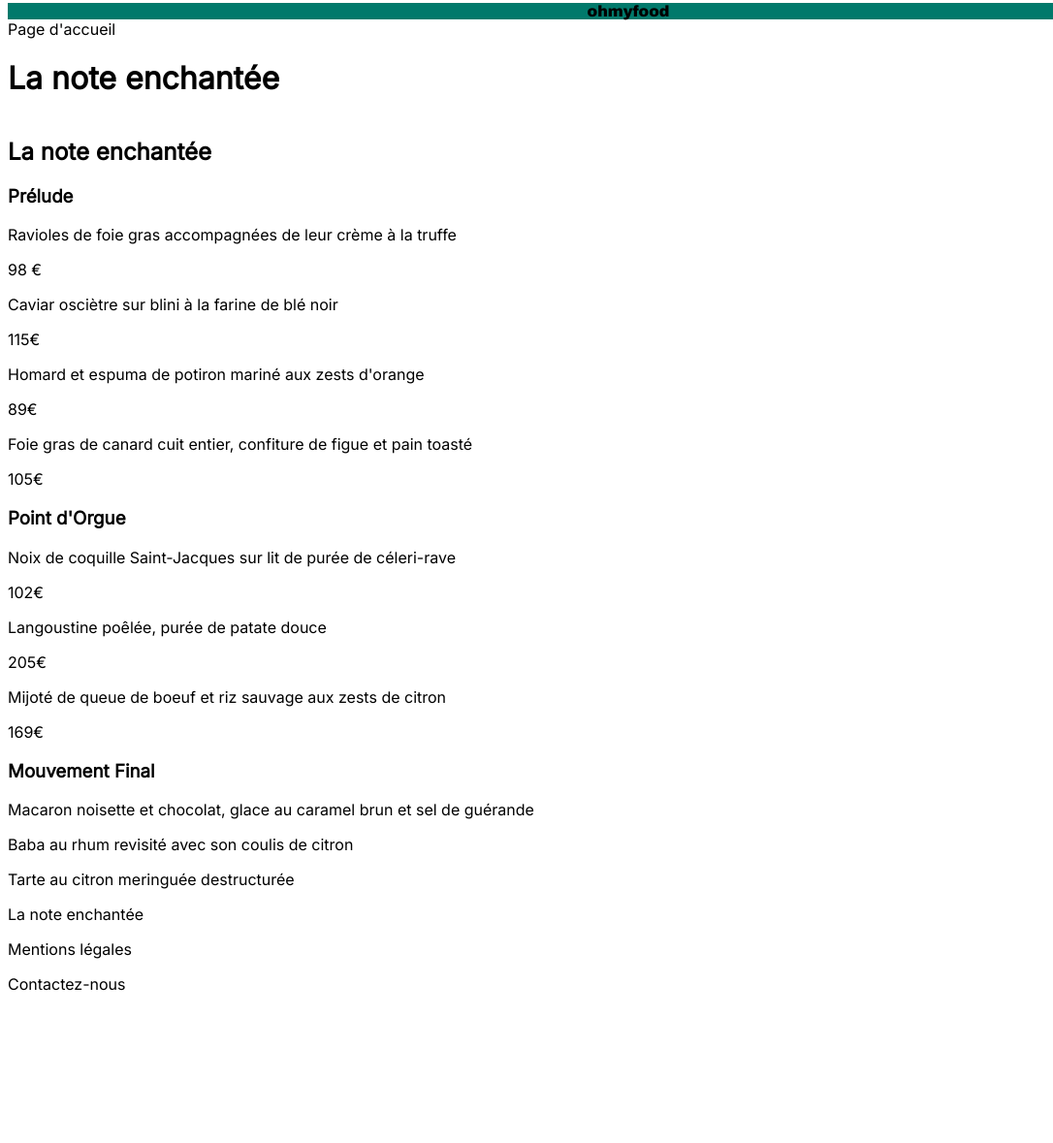
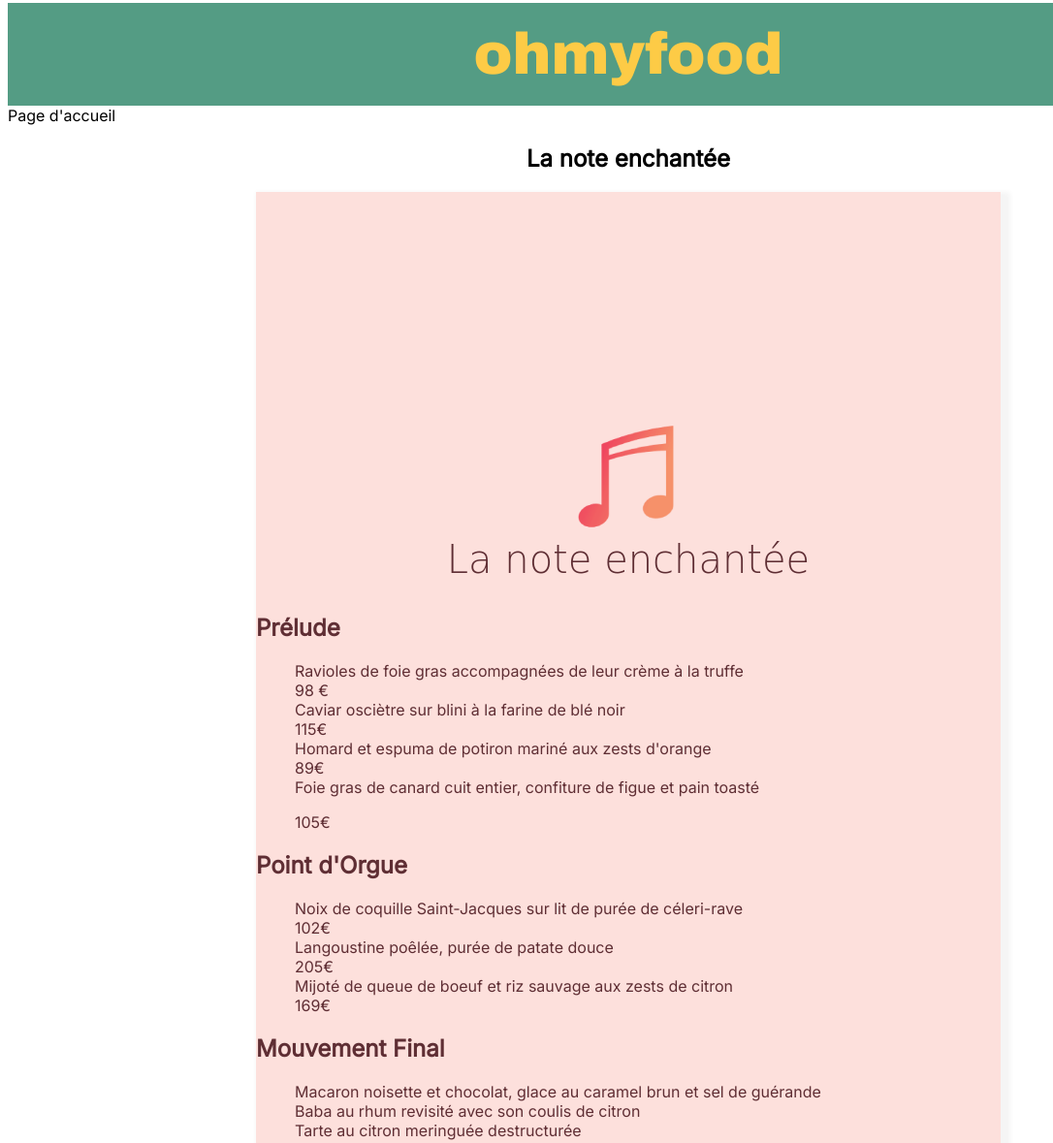
Before and after one commit to mtardif45/Projet3, a plain HTML site: page menu1.html in a window 1280 px wide. Shown: the part 5-1184 px from the top of the page at 97% size, without its empty margins (0-1086 px from the left). Before the commit the page ends 1054 px from the top, so only its background shows below. Drawn offline with nearby package versions, Linux system fonts and the light colour scheme; files that its build step writes are made by us from their sources; a web font is replaced by a local one.

Commit message:
avancees en sass page accueil et page menu 1

```diff
--- a/menu1.html
+++ b/menu1.html
@@ -4,7 +4,7 @@
 <head>
   <meta charset="utf-8" />
   <meta name="viewport" content="width=device-width, initial-scale=1" />
-  <link rel="stylesheet" href="style.css">
+  <link rel="stylesheet" href="./sass/main.min.css">
   <script src="https://kit.fontawesome.com/91da31eed1.js" crossorigin="anonymous"></script>
   <link href="https://fonts.googleapis.com/css2?family=Inter&display=swap" rel="stylesheet">
   <link href="https://fonts.googleapis.com/css2?family=Archivo+Black&display=swap" rel="stylesheet">
@@ -16,74 +16,80 @@
 
 <body>
   <header>
-    <div id="name"> ohmyfood </div>
+    <div class="name"> ohmyfood </div>
   </header>
 
-  <a href="./index.html" >
-  Page d'accueil </a>
+  <a href="./index.html"> Page d'accueil </a>
 
-  <h1>La note enchantée </h1>
-  <div class="main1">
-    <h2>La note enchantée </h2>
-    <h3 class="subtitle"> <span> Prélude </span></h3>
-    <div class="menu">
-      <div class="plats">
-        <p>Ravioles de foie gras accompagnées de leur crème à la truffe</p>
-      </div>
-      <div class="prix">
-        <p> 98 € </p>
-      </div>
-      <div class="plats">
-        <p>Caviar osciètre sur blini à la farine de blé noir</p>
-      </div>
-      <div class="prix"> 115€ </div>
-      <div class="plats">
-        <p>Homard et espuma de potiron mariné aux zests d'orange</p>
-      </div>
-      <div class="prix"> 89€</div>
-      <div class="plats">
-        <p>Foie gras de canard cuit entier, confiture de figue et pain toasté</p>
-      </div>
-      <div class="prix">105€</div>
+  <main>
+    <section class="note--header">
+      <h1>La note enchantée </h1>
+    </section>
+
+    <section class="note-menu">
+      <img class="note__logo" src="./images/note-image.png"/>
+      <h1 class="note__title">La note enchantée </h1>
+      <h2 class="note__subtitle"> Prélude </h2>
+
+        <ul class="note__starter">
+          <li class="plats">Ravioles de foie gras accompagnées de leur crème à la truffe
+        </li>
+        <li class="prix"> 98 € </li>
+
+        <li class="plats">Caviar osciètre sur blini à la farine de blé noir</li>
+        <li class="prix"> 115€ </li>
+
+        <li class="plats">Homard et espuma de potiron mariné aux zests d'orange
+        </li>
+        <li class="prix"> 89€</li>
+
+        <li class="plats">
+          Foie gras de canard cuit entier, confiture de figue et pain toasté</p>
+        </li>
+        <li class="prix">105€</li>
+      </ul>
+
+
+      <h2 class="note__subtitle">Point d'Orgue</h2>
+      <ul class="note__dish">
+        <li class="plats">Noix de coquille Saint-Jacques sur lit de purée de céleri-rave</li>
+        <li class="prix"> 102€</li>
+        <li class="plats"> Langoustine poêlée, purée de patate douce
+        </li>
+        <li class="prix">205€</li>
+        <li class="plats">
+          Mijoté de queue de boeuf et riz sauvage aux zests de citron
+        </li>
+        <li class="prix">169€</li>
+      </ul>
+
+      <h2 class="note__subtitle">Mouvement Final</h2>
+      <ul class="note__dessert">
+        <li class="plats">
+          Macaron noisette et chocolat, glace au caramel brun et sel de guérande
+        </li>
+        <li class="plats">
+          Baba au rhum revisité avec son coulis de citron
+        </li>
+        <li class="plats">
+          Tarte au citron meringuée destructurée
+        </li>
+      </ul>
+
+      <div class="note__final">
+        <img src="./images/note-image.png"/>
+        <h1 class="note">La note enchantée</h1>
     </div>
 
-    <h3 class="subtitle"><span>Point d'Orgue</span></h3>
-    <div class="menu">
-      <div class="plats">
-        <p>Noix de coquille Saint-Jacques sur lit de purée de céleri-rave</p>
-      </div>
-      <div class="prix"> 102€</div>
-      <div class="plats">
-        <p>Langoustine poêlée, purée de patate douce</p>
-      </div>
-      <div class="prix">205€</div>
-      <div class="plats">
-        <p>Mijoté de queue de boeuf et riz sauvage aux zests de citron</p>
-      </div>
-      <div class="prix">169€</div>
-    </div>
+    </section>
+  </main>
 
-    <h3 class="subtitle"><span>Mouvement Final</span></h3>
-    <div class="menu">
-      <div class="plats">
-        <p>Macaron noisette et chocolat, glace au caramel brun et sel de guérande</p>
-      </div>
-      <div class="plats">
-        <p>Baba au rhum revisité avec son coulis de citron</p>
-      </div>
-      <div class="plats">
-        <p>Tarte au citron meringuée destructurée</p>
-      </div>
-    </div>
-
-    <div class="menufin">La note enchantée</div>
-
-    </div>
-
-    <footer>
-      <p class="mentions"><a href="mentions.html" title="Mentions"> Mentions légales</a></p>
-      <p class="contact"><a href="contact.html" title="Contact"> Contactez-nous </a></p>
-    </footer>
+  <footer>
+    <nav class="nav">
+      <p class="nav__link"> <a href="./mentions.html" title="Mentions"> Mentions légales</a></p>
+      <p class="nav__link"> <a href="mailto: contact@ohmyfood.com" title="Contact"> Contactez-nous </a></p>
+    </nav>
+  </footer>
 
 </body>
 
--- a/sass/main.scss
+++ b/sass/main.scss
@@ -4,25 +4,14 @@ body {
   flex-direction: column;
   font-family: 'Inter', Verdana, sans-serif;
 }
+
+@import "./utils/mixins.scss";
+@import "./utils/variables.scss";
+
 //nom du restaurant - maintenu à chaque page
-$primary-color: #00796B;
-$secondary-color: #FFC400;
-$bg-note: #ecac9b;
-$bg-chic: #fff5fe;
-$color-note: #5f2e34;
-$bg-delice: #dde4f4;
-$bg-palette:#edf8e7;
-$lightgreen: #0B9920;
-$shadow-color: #F5F5F5;
-$font-style: 'Archivo Black', Verdana, sans-serif;
-
-@mixin menu-shadow {
-  box-shadow: 5px 5px 5px 5px $shadow-color;
-}
-
 header {
   background-color: $primary-color;
-  font-family: $font-style;
+  font-family: $primary-font;
   text-align: center;
 
   .name {
@@ -44,19 +33,47 @@ header {
     height: 400px;
     margin: 30px;
     @include menu-shadow;
-
-    &__note {
-      color: $color-note;
-      font: 'Caveat', cursive, Verdana;
-      background: $bg-note;
-      height: 100%;
   }
 }
+
+a {
+text-decoration: none;
+color:inherit;
 }
+
+// menu 1 //
+.menu-prev__note {
+  @include menu1-layout;
+  height: 100%;
+  margin: auto;
+  font-size: 30px;
+  text-align: center;
+}
+
+img {
+  width: 70px;
+  height: 70px;
+  padding-top: 30%;
+}
+
+.h2--menu-note {
+  @include note-titlestyle;
+}
+
+.h1--menu-note {
+  font-family: $secondary-font-note;
+  }
+
+// menu 2 //
 
 .menu-prev__chic {
   background: $bg-chic;
   height: 100%;
+  .h2--menu-chic {
+    font-family: 'Croissant One', cursive;
+  .h1--menu-chic {
+    font-family: 'Roboto Slab', serif, Verdana;}
+  }
 }
 
 .menu-prev__delice {
@@ -68,37 +85,58 @@ header {
   height: 100%;
 }
 
-a {
-text-decoration: none;
-color:inherit;
-}
-
-//partie prochainement
+//partie prochainement //
 .comingsoon {
   background-color: $primary-color;
   border-radius: 10px;
   width: 30%;
   margin: 0 auto;
   text-align: center;
-
   span {
     font-size: 30px;
     margin: 15px;
     color: $secondary-color;
   }
 }
-//pied de page maintenu à chaque page
+//pied de page maintenu à chaque page //
 .nav {
   background-color: $primary-color;
   display: flex;
   justify-content: space-around;
   margin-top: 30px;
   .nav__link {
+    color: $secondary-color;
     font-size: 28px;
     margin: 15px;
-    a {
-      text-decoration: none;
-      color: $secondary-color;
   }
 }
+
+
+  //page 1
+.note--header {
+    text-align: center;
 }
+
+  .note__title {
+    text-align: center;
+    @include note-titlestyle;
+    font-size: 40px; }
+
+  .note-menu {
+    @include menu1-layout;
+    @include menu-shadow;
+    width: 60%;
+    margin: 0 auto;
+  }
+
+  .note__logo {
+    width: 15%;
+    height: auto;
+    display: block;
+    margin: auto;
+  }
+
+  ul {
+    list-style: none;
+
+  }
--- /dev/null
+++ b/sass/utils/mixins.scss
@@ -0,0 +1,14 @@
+@mixin menu-shadow {
+  box-shadow: 5px 5px 5px 5px $shadow-color;
+}
+
+@mixin menu1-layout {
+  color: $color-note;
+  background: $bg-note;
+}
+
+@mixin note-titlestyle {
+  font-family: $primary-font-note;
+  font-weight: lighter;
+  margin-top: 0;
+}
--- /dev/null
+++ b/sass/utils/variables.scss
@@ -0,0 +1,16 @@
+$primary-color: #549c84;
+$secondary-color: #fdcb46;
+$bg-delice: #dde4f4;
+$bg-palette:#edf8e7;
+$lightgreen: #0B9920;
+$shadow-color: #F5F5F5;
+$primary-font: 'Archivo Black', Verdana, sans-serif;
+
+//menu 1
+$primary-font-note: 'Devonshire', cursive, Verdana;
+$secondary-font-note: 'Caveat', cursive, Verdana;
+$color-note: #5f2e34;
+$bg-note: #fde0dc;
+
+//menu 2
+$bg-chic: #fff5fe;
--- a/styles.css
+++ b/styles.css
@@ -14,7 +14,6 @@ h1 {
 }
 
 h2{
-  font-family: 'Devonshire', cursive, Verdana;
   font-size: 40px;
   text-align: center;
 }
```
Also changed, not shown: index.html (+5 -1 lines), menu2.html (+1 -1 lines), menu3.html (+1 -1 lines), menu4.html (+1 -1 lines), images/note-image.png (added), sass/main.min.css, sass/utils/mixins.min.css (added), sass/utils/variables.min.css (added). Lines whose indentation alone changed are shown as unchanged.
